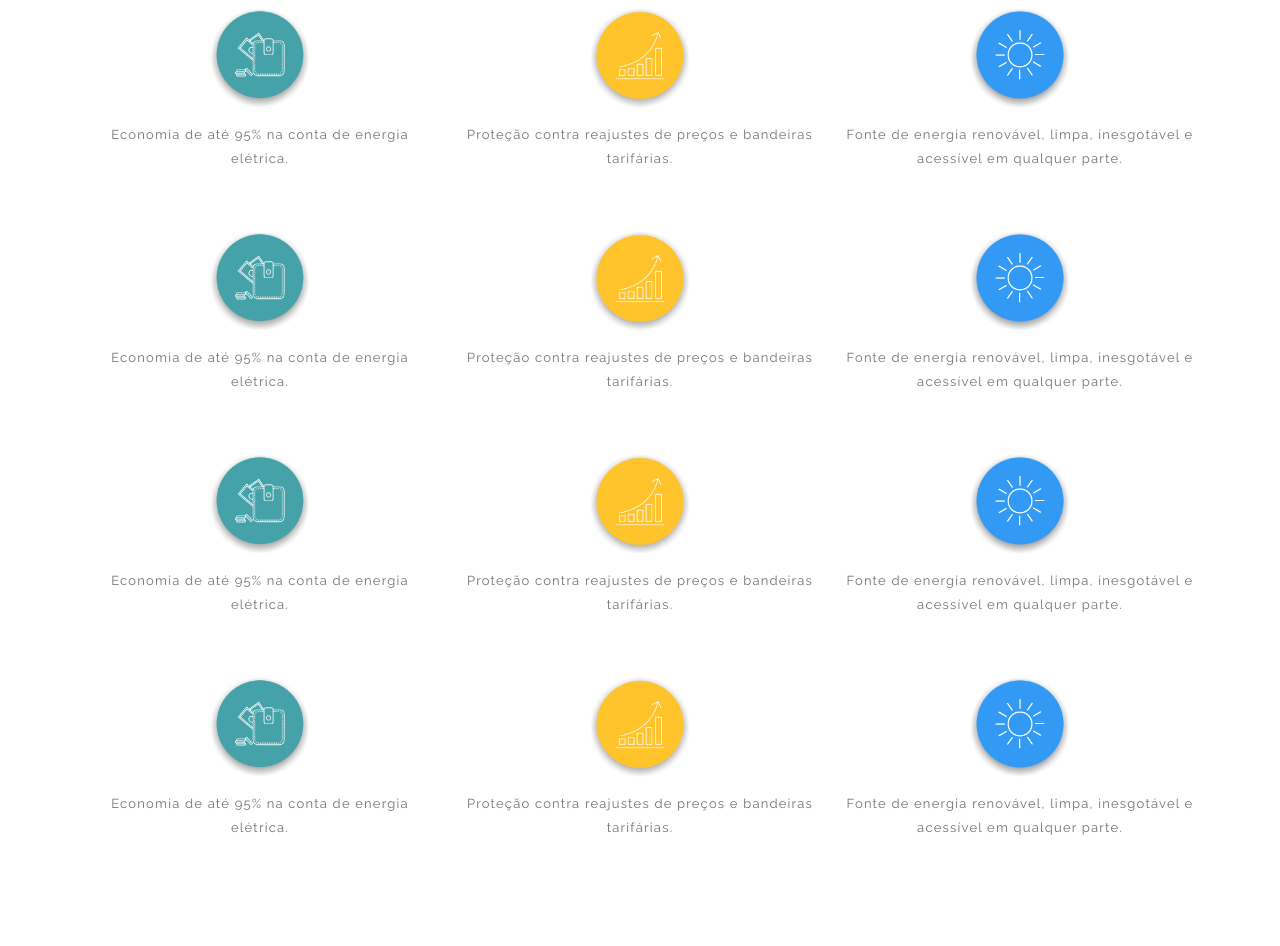
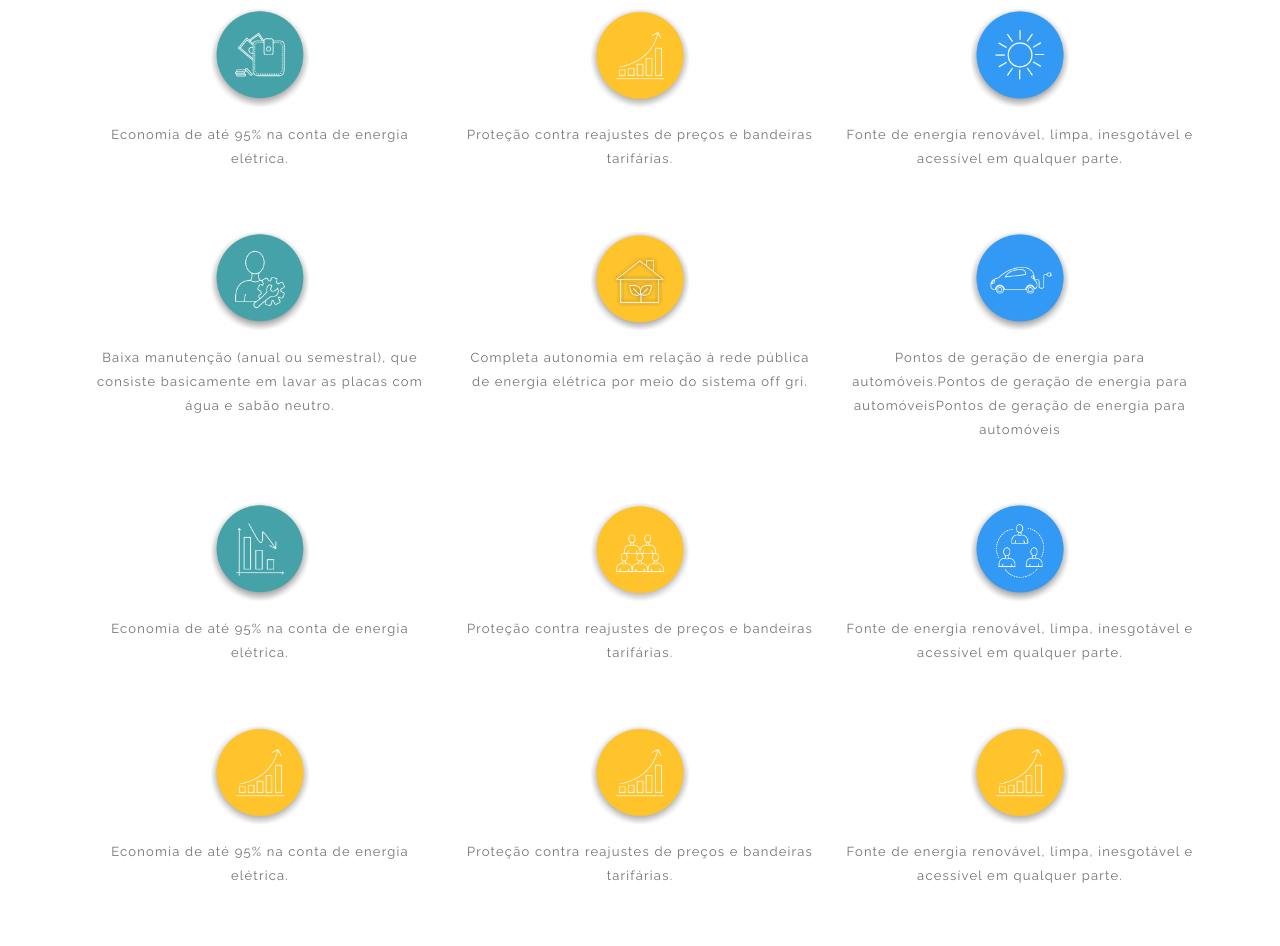
Before and after one commit to phillipehenriques/CSO-Energia-Morderno, a plain HTML site: page index.html in a window 1280 px wide. Shown: the part 2917-3863 px from the top of the page. Drawn offline with nearby package versions, Linux system fonts and the light colour scheme; some packages are replaced by stand-ins of ours.

Commit message:
tabela vantagens 3/4 completa

```diff
--- a/index.html
+++ b/index.html
@@ -272,10 +272,11 @@
                   <h1 class="subtitulo-vantagens big-subtitle">para sua residência, comércio e indústria.</h1>
                   <hr>
                 </div>
+
                 <div class="col-sm-4">
                   <div class="offer-post text-center animated out" data-animation="fadeInLeft" data-delay="0">
                     <div class="offer-icon">
-                      <img class="class-icon2" src="./assets/images/icon/economia.png" alt="">
+                      <img class="class-icon2" src="./assets/images/icon/b1.png" alt="">
                       <!-- <span class="icon-desktop"></span> -->
                     </div>
                     <p>Economia de até 95% na conta de energia elétrica.</p>
@@ -285,7 +286,7 @@
                 <div class="col-sm-4">
                   <div class="offer-post text-center animated out" data-animation="fadeInUp" data-delay="0">
                     <div class="offer-icon-visao">
-                      <img class="class-icon2" src="./assets/images/icon/protecao.png" alt="">
+                      <img class="class-icon2" src="./assets/images/icon/b2.png" alt="">
                       <!-- <span class="icon-piechart"></span> -->
                     </div>
                     <p>Proteção contra reajustes de preços e bandeiras tarifárias.</p>
@@ -295,17 +296,51 @@
                 <div class="col-sm-4">
                   <div class="offer-post text-center animated out" data-animation="fadeInRight" data-delay="0">
                     <div class="offer-icon">
-                      <img class="class-icon2" src="./assets/images/icon/fonte.png" alt="">
+                      <img class="class-icon2" src="./assets/images/icon/b3.png" alt="">
                       <!-- <span class="icon-lifesaver"></span> -->
                     </div>
                     <p>Fonte de energia renovável, limpa, inesgotável e acessível em qualquer parte.</p>
                   </div> <!-- End offer-post -->
                 </div> <!-- End col-sm-4 -->
 
+                <!-- SEGUNDA LINHA -->
+
                 <div class="col-sm-4">
                   <div class="offer-post text-center animated out" data-animation="fadeInLeft" data-delay="0">
                     <div class="offer-icon">
-                      <img class="class-icon2" src="./assets/images/icon/economia.png" alt="">
+                      <img class="class-icon2" src="./assets/images/icon/b4.png" alt="">
+                      <!-- <span class="icon-desktop"></span> -->
+                    </div>
+                    <p>Baixa manutenção (anual ou semestral), que consiste basicamente em lavar as placas com água e sabão neutro.</p>
+                  </div> <!-- End offer-post -->
+                </div> <!-- End col-sm-4 -->
+
+                <div class="col-sm-4">
+                  <div class="offer-post text-center animated out" data-animation="fadeInUp" data-delay="0">
+                    <div class="offer-icon-visao">
+                      <img class="class-icon2" src="./assets/images/icon/b5.png" alt="">
+                      <!-- <span class="icon-piechart"></span> -->
+                    </div>
+                    <p>Completa autonomia em relação à rede pública de energia elétrica por meio do sistema off gri.</p>
+                  </div> <!-- End offer-post -->
+                </div> <!-- End col-sm-4 -->
+
+                <div class="col-sm-4">
+                  <div class="offer-post text-center animated out" data-animation="fadeInRight" data-delay="0">
+                    <div class="offer-icon">
+                      <img class="class-icon2" src="./assets/images/icon/b6.png" alt="">
+                      <!-- <span class="icon-lifesaver"></span> -->
+                    </div>
+                    <p>Pontos de geração de energia para automóveis.Pontos de geração de energia para automóveisPontos de geração de energia para automóveis</p>
+                  </div> <!-- End offer-post -->
+                </div> <!-- End col-sm-4 -->
+
+                <!-- TERCEIRA LINHA -->
+
+                <div class="col-sm-4">
+                  <div class="offer-post text-center animated out" data-animation="fadeInLeft" data-delay="0">
+                    <div class="offer-icon">
+                      <img class="class-icon2" src="./assets/images/icon/b7.png" alt="">
                       <!-- <span class="icon-desktop"></span> -->
                     </div>
                     <p>Economia de até 95% na conta de energia elétrica.</p>
@@ -315,7 +350,7 @@
                 <div class="col-sm-4">
                   <div class="offer-post text-center animated out" data-animation="fadeInUp" data-delay="0">
                     <div class="offer-icon-visao">
-                      <img class="class-icon2" src="./assets/images/icon/protecao.png" alt="">
+                      <img class="class-icon2" src="./assets/images/icon/b8.png" alt="">
                       <!-- <span class="icon-piechart"></span> -->
                     </div>
                     <p>Proteção contra reajustes de preços e bandeiras tarifárias.</p>
@@ -325,17 +360,19 @@
                 <div class="col-sm-4">
                   <div class="offer-post text-center animated out" data-animation="fadeInRight" data-delay="0">
                     <div class="offer-icon">
-                      <img class="class-icon2" src="./assets/images/icon/fonte.png" alt="">
+                      <img class="class-icon2" src="./assets/images/icon/b9.png" alt="">
                       <!-- <span class="icon-lifesaver"></span> -->
                     </div>
                     <p>Fonte de energia renovável, limpa, inesgotável e acessível em qualquer parte.</p>
                   </div> <!-- End offer-post -->
                 </div> <!-- End col-sm-4 -->
 
+                <!-- QUARTA LINHA -->
+
                 <div class="col-sm-4">
                   <div class="offer-post text-center animated out" data-animation="fadeInLeft" data-delay="0">
                     <div class="offer-icon">
-                      <img class="class-icon2" src="./assets/images/icon/economia.png" alt="">
+                      <img class="class-icon2" src="./assets/images/icon/b2.png" alt="">
                       <!-- <span class="icon-desktop"></span> -->
                     </div>
                     <p>Economia de até 95% na conta de energia elétrica.</p>
@@ -345,7 +382,7 @@
                 <div class="col-sm-4">
                   <div class="offer-post text-center animated out" data-animation="fadeInUp" data-delay="0">
                     <div class="offer-icon-visao">
-                      <img class="class-icon2" src="./assets/images/icon/protecao.png" alt="">
+                      <img class="class-icon2" src="./assets/images/icon/b2.png" alt="">
                       <!-- <span class="icon-piechart"></span> -->
                     </div>
                     <p>Proteção contra reajustes de preços e bandeiras tarifárias.</p>
@@ -355,37 +392,7 @@
                 <div class="col-sm-4">
                   <div class="offer-post text-center animated out" data-animation="fadeInRight" data-delay="0">
                     <div class="offer-icon">
-                      <img class="class-icon2" src="./assets/images/icon/fonte.png" alt="">
-                      <!-- <span class="icon-lifesaver"></span> -->
-                    </div>
-                    <p>Fonte de energia renovável, limpa, inesgotável e acessível em qualquer parte.</p>
-                  </div> <!-- End offer-post -->
-                </div> <!-- End col-sm-4 -->
-
-                <div class="col-sm-4">
-                  <div class="offer-post text-center animated out" data-animation="fadeInLeft" data-delay="0">
-                    <div class="offer-icon">
-                      <img class="class-icon2" src="./assets/images/icon/economia.png" alt="">
-                      <!-- <span class="icon-desktop"></span> -->
-                    </div>
-                    <p>Economia de até 95% na conta de energia elétrica.</p>
-                  </div> <!-- End offer-post -->
-                </div> <!-- End col-sm-4 -->
-
-                <div class="col-sm-4">
-                  <div class="offer-post text-center animated out" data-animation="fadeInUp" data-delay="0">
-                    <div class="offer-icon-visao">
-                      <img class="class-icon2" src="./assets/images/icon/protecao.png" alt="">
-                      <!-- <span class="icon-piechart"></span> -->
-                    </div>
-                    <p>Proteção contra reajustes de preços e bandeiras tarifárias.</p>
-                  </div> <!-- End offer-post -->
-                </div> <!-- End col-sm-4 -->
-
-                <div class="col-sm-4">
-                  <div class="offer-post text-center animated out" data-animation="fadeInRight" data-delay="0">
-                    <div class="offer-icon">
-                      <img class="class-icon2" src="./assets/images/icon/fonte.png" alt="">
+                      <img class="class-icon2" src="./assets/images/icon/b2.png" alt="">
                       <!-- <span class="icon-lifesaver"></span> -->
                     </div>
                     <p>Fonte de energia renovável, limpa, inesgotável e acessível em qualquer parte.</p>
```
Also changed, not shown: assets/images/icon/b1.png (renamed from assets/images/icon/economia.png), assets/images/icon/b2.png (renamed from assets/images/icon/protecao.png), assets/images/icon/b3.png (renamed from assets/images/icon/fonte.png), assets/images/icon/b4.png (added), assets/images/icon/b5.png (added), assets/images/icon/b6.png (added), assets/images/icon/b7.png (added), assets/images/icon/b8.png (added), assets/images/icon/b9.png (added).
